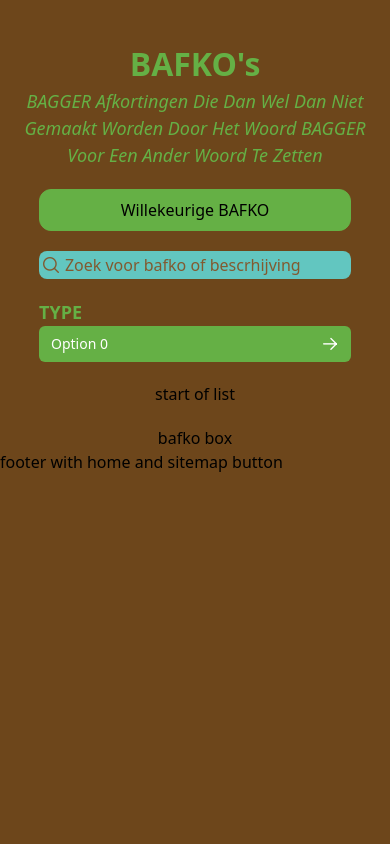
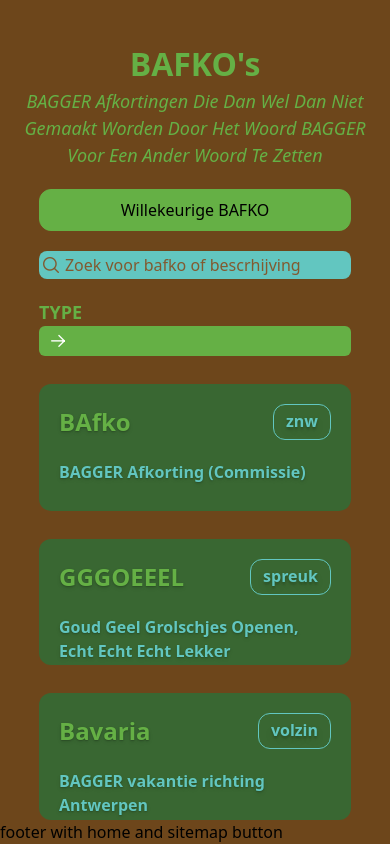
Before and after one commit to S-D-V-A-S-M-V-V-I-C-T-S-S-BAGGER/BAGGER-Vue, a Vue app: page /bafkos in a window 390 px wide. Built offline with nearby package versions, Linux system fonts and the light colour scheme.

Commit message:
feat(bafko): #6 Added mobile styling for the bafko boxes and added the types of bafkos

```diff
--- /dev/null
+++ b/src/components/BafkoBox.vue
@@ -0,0 +1,21 @@
+<script setup lang="ts">
+
+</script>
+
+<template>
+  <div id="box_wrapper" class="w-[100%] h-[15vh] flex flex-col p-5 bg-secondary border-primary rounded-xl gap-y-5">
+
+    <div id="title" class="w-[100%] flex flex-row justify-between item-center">
+      <h2 class="text-shadow-md font-bold"><slot name="bafko"></slot></h2>
+      <p class="border py-1 px-3 w-fit rounded-xl text-shadow-lg font-bold"><slot name="type"></slot></p>
+    </div>
+
+    <div id="description">
+      <p class="text-wrap font-semibold text-shadow-md"><slot name="description"></slot></p>
+    </div>
+  </div>
+</template>
+
+<style scoped>
+
+</style>
--- a/src/views/BafkosView.vue
+++ b/src/views/BafkosView.vue
@@ -3,20 +3,50 @@
 import BaggerButton from '@/components/BaggerButton.vue'
 import BaggerInput from '@/components/BaggerInput.vue'
 import BaggerDropDown from '@/components/BaggerDropDown.vue'
+import BafkoBox from '@/components/BafkoBox.vue'
+import { onMounted, ref } from 'vue'
 
 export interface DropDownOption {
   label: string;
   value: string;
 }
 
-const dummyOptions = (amount: number) => {
-  const result = [];
-  for (let i = 0; i < amount; i++) {
-    const option: DropDownOption = {label: `Option ${i}`, value: `option-${i}`};
-    result.push(option);
+interface Bafko {
+  bafko: string;
+  type: string;
+  description: string;
+}
+
+const dummy = ref<Bafko[]>([])
+const options = ref<DropDownOption[]>([]);
+
+onMounted(() => {
+  const bafko1: Bafko = { bafko: 'BAfko', type: 'znw', description: 'BAGGER Afkorting (Commissie)' }
+  dummy.value.push(bafko1)
+  const bafko2: Bafko = {
+    bafko: 'GGGOEEEL',
+    type: 'spreuk',
+    description: 'Goud Geel Grolschjes Openen, Echt Echt Echt Lekker'
   }
-  return result;
-}
+  dummy.value.push(bafko2)
+  const bafko3: Bafko = {
+    bafko: 'Bavaria',
+    type: 'volzin',
+    description: 'BAGGER vakantie richting Antwerpen'
+  }
+  dummy.value.push(bafko3);
+  // also getting the dropdown for options for now
+  const all: DropDownOption = {label: "all", value: "all"};
+  const znw: DropDownOption = {label: "znw", value: "znw"};
+  const spreuk: DropDownOption = {label: "spreuk", value: "spreuk"};
+  const volzin: DropDownOption = {label: "volzin", value: "volzin"};
+  const tussenwerpsel: DropDownOption = {label: "tussenwerpsel", value: "tussenwerpsel"};
+  options.value.push(all);
+  options.value.push(znw);
+  options.value.push(spreuk);
+  options.value.push(volzin);
+  options.value.push(tussenwerpsel);
+});
 
 
 </script>
@@ -26,21 +56,30 @@ const dummyOptions = (amount: number) => {
 
     <div id="title" class="text-wrap text-center">
       <h1>BAFKO's</h1>
-      <h3>BAGGER Afkortingen Die Dan Wel Dan Niet Gemaakt Worden Door Het Woord BAGGER Voor Een Ander Woord Te Zetten</h3>
+      <h3>BAGGER Afkortingen Die Dan Wel Dan Niet Gemaakt Worden Door Het Woord BAGGER Voor Een
+        Ander Woord Te Zetten</h3>
     </div>
 
     <BaggerButton customStyling="w-[80vw] h-[5vh]">Willekeurige BAFKO</BaggerButton>
 
-    <BaggerInput type="text" placeholder="Zoek voor bafko of bescrhijving" customStyling="w-[80vw]" icon="pi pi-search"></BaggerInput>
+    <BaggerInput type="text" placeholder="Zoek voor bafko of bescrhijving" customStyling="w-[80vw]"
+                 icon="pi pi-search"></BaggerInput>
 
     <div id="types" class="flex flex-col items-start w-[80vw]">
       <h4>Type</h4>
-      <BaggerDropDown width="w-[80vw]" :options="dummyOptions(3)"></BaggerDropDown>
+      <BaggerDropDown width="w-[80vw]" :options="options"></BaggerDropDown>
     </div>
 
-    <div>start of list</div>
+    <div id="list"
+         class="flex flex-col items-center w-[80vw] mt-2"
+         v-for="(bafko, index) in dummy" :key="index">
+      <BafkoBox>
+        <template v-slot:bafko>{{ bafko.bafko }}</template>
+        <template v-slot:type>{{ bafko.type }}</template>
+        <template v-slot:description>{{ bafko.description }}</template>
+      </BafkoBox>
+    </div>
 
-    <div>bafko box</div>
 
   </div>
 
```
